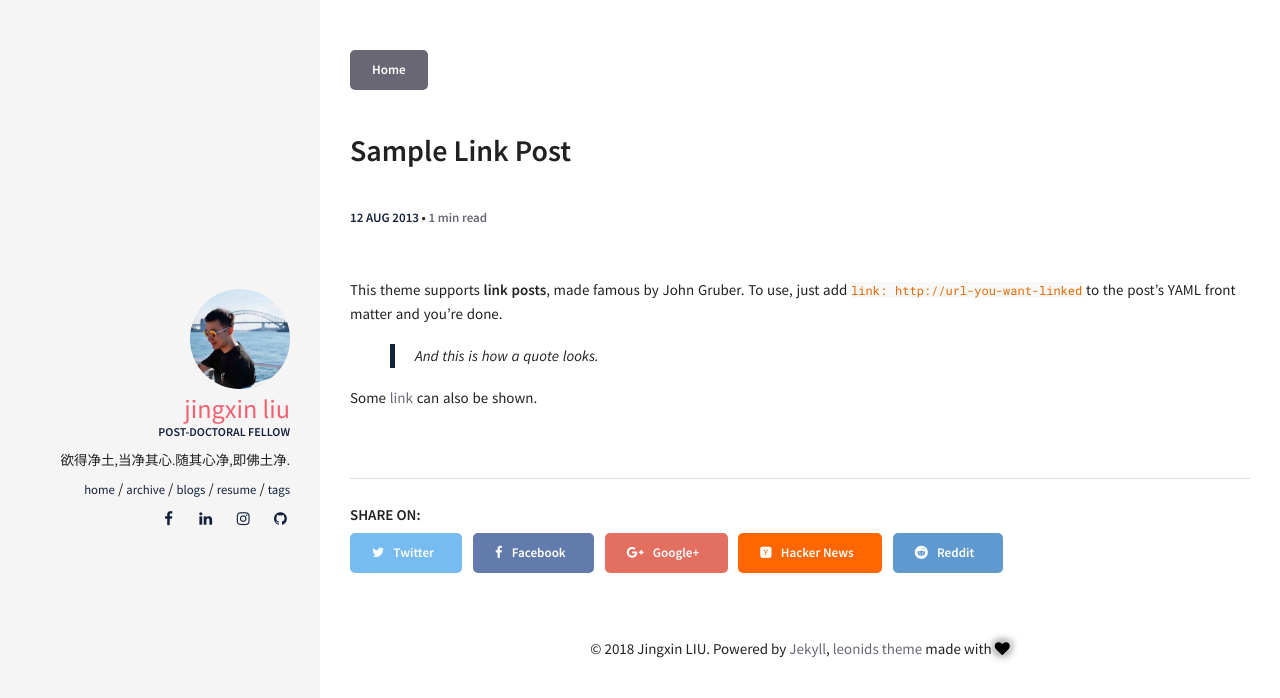
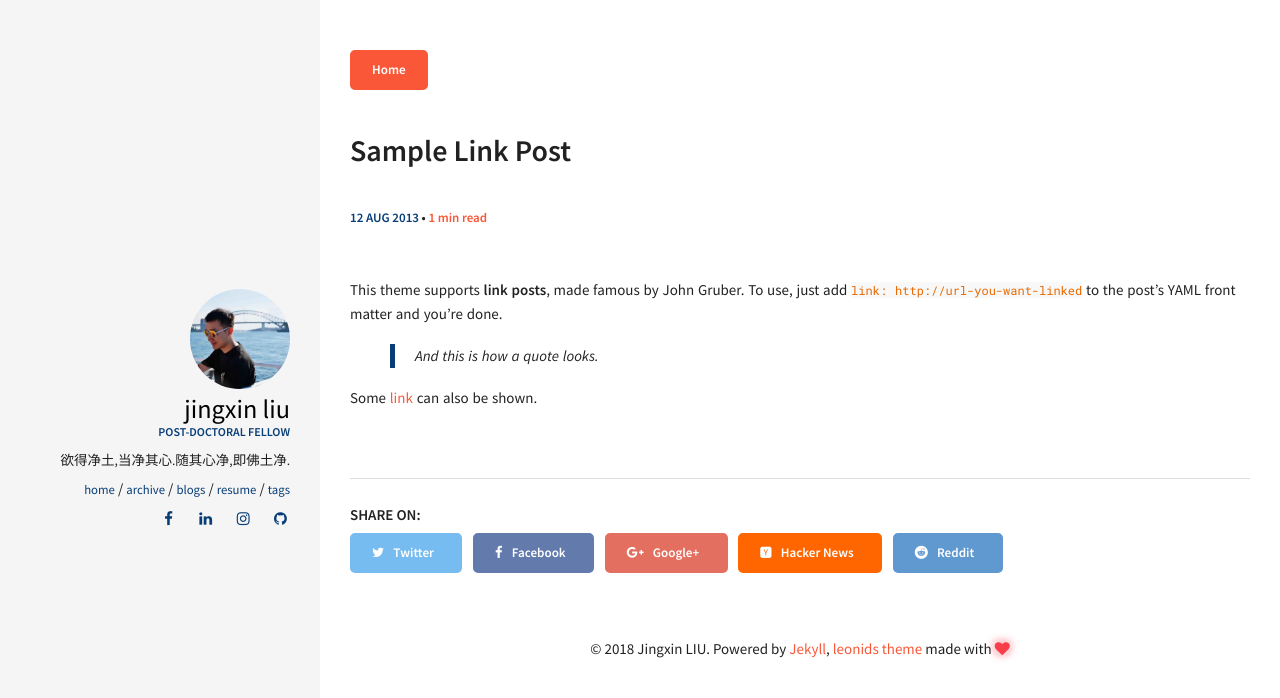
Before and after one commit to Jingxin-LIU/jingxin-liu.github.io, a Jekyll site: the page built from _posts/2013-08-12-sample-link-post.md, in a window 1280 px wide. Shown: the top 698 px of the page. Built offline with Jekyll 4.4.1, drawn with Linux system fonts in a browser that asks for light colours.

Commit message:
revise color and cate

```diff
--- a/_layouts/post_listing.html
+++ b/_layouts/post_listing.html
@@ -9,10 +9,10 @@ layout: default
       <span class="post-date">
         {{ post.date | date: "%-d %b %Y" | upcase }}
       </span>
-      {% if post.categories.size > 0 %}
+      {% if post.blogs.size > 0 %}
       •
-      {% for cat in post.categories %}
-        <a class="post-cat" href="{{ site.url }}/categories/#{{ cat }}">{{ cat }}</a>
+      {% for cat in post.blogs %}
+        <a class="post-cat" href="{{ site.url }}/blogs/#{{ cat }}">{{ cat }}</a>
         {% unless forloop.last %}
         <span>/</span>
         {% endunless %}
--- a/_sass/components/_variables.scss
+++ b/_sass/components/_variables.scss
@@ -55,10 +55,10 @@ $text-color:       rgba(0, 0, 0, 0.87) !default;
 $background-color: #f5f5f5;
 
 $white:            #fff;
-$primary:          #696773;
-$secondary:        #14213d;
+$primary:          #f95738;
+$secondary:        #083d77;
 $success:          #65e892;
-$danger:           #000000;
+$danger:           #f83e4b;
 $warning:          #fca311;
 $info:             #09ABF6;
 
--- a/_sass/pages/_layout.scss
+++ b/_sass/pages/_layout.scss
@@ -31,7 +31,7 @@
   }
   .author_name {
     display: block;
-    color: #F36170;
+    color: #000000;
     font-size: 1.75em;
     text-transform: lowercase;
   }
```
